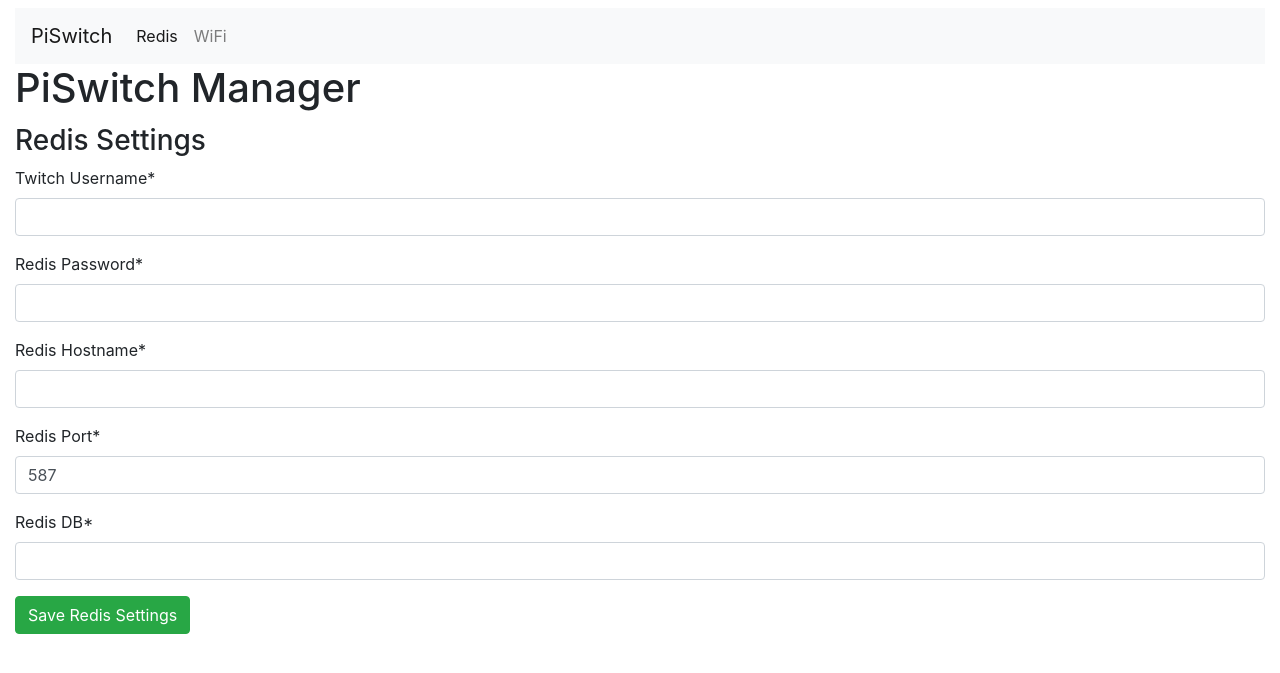
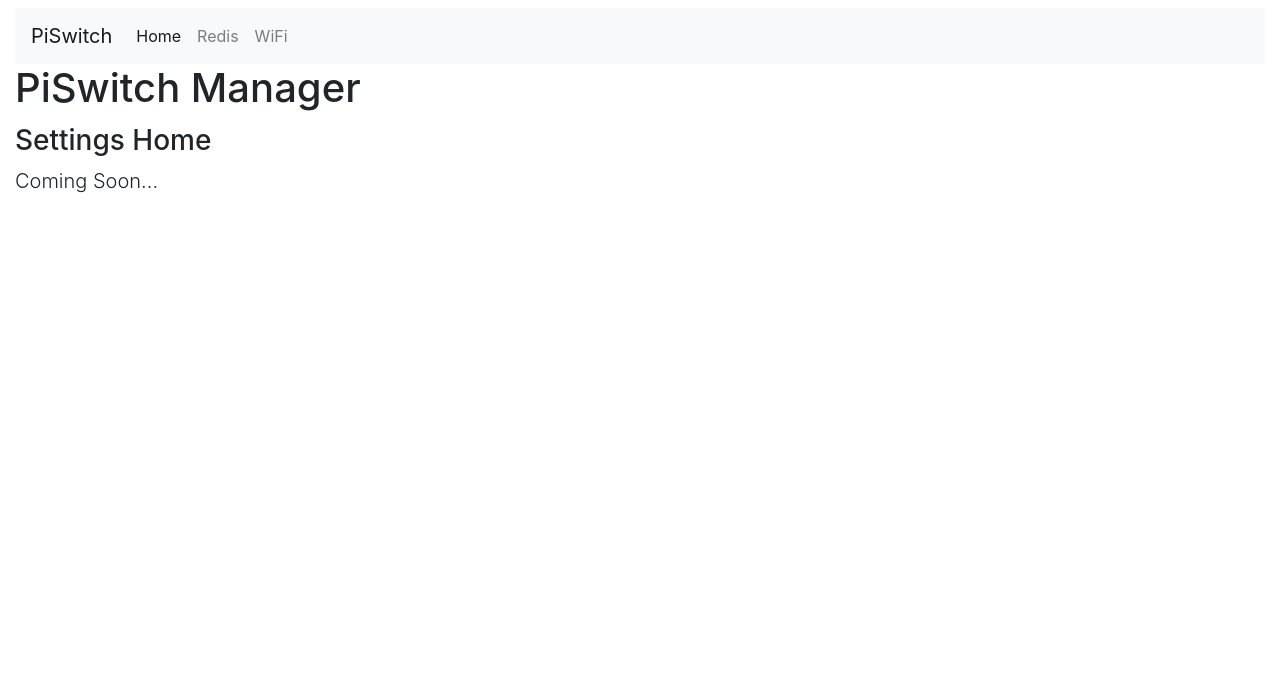
Before and after one commit to smashedr/piswitch-manager, a Django app: page / in a window 1280 px wide. Shown: the top 673 px of the page. Run offline with Django 3.2, Linux system fonts and the light colour scheme; some libraries are stand-ins or nearby versions.

Commit message:
Added index page

```diff
--- a/home/urls.py
+++ b/home/urls.py
@@ -5,7 +5,8 @@
 app_name = 'home'
 
 urlpatterns = [
-    path('', views.show_redis, name='redis'),
+    path('', views.show_home, name='index'),
+    path('redis/', views.show_redis, name='redis'),
     path('saveredis/', views.save_redis, name='saveredis'),
     path('wifi/', views.show_wifi, name='wifi'),
     path('savewifi/', views.save_wifi, name='savewifi'),
--- a/home/views.py
+++ b/home/views.py
@@ -10,8 +10,13 @@
 logger = logging.getLogger('app')
 
 
+def show_home(request):
+    #  View: /
+    return render(request, 'home.html')
+
+
 def show_redis(request):
-    #  View: /
+    #  View: /redis
     data = get_redis_settings(settings_file=settings.PISWITCH_SETTINGS)
     logger.debug(data)
     form = RedisSettings()
@@ -20,7 +25,7 @@
     form.fields['redis_host'].initial = data['REDIS_HOST']
     form.fields['redis_port'].initial = data['REDIS_PORT']
     form.fields['redis_db'].initial = data['REDIS_DB']
-    return render(request, 'home.html', {'data': data, 'form': form})
+    return render(request, 'redis.html', {'data': data, 'form': form})
 
 
 def save_redis(request):
--- a/templates/home.html
+++ b/templates/home.html
@@ -1,7 +1,6 @@
 {% extends "main.html" %}
-{% block title %}Redis Settings{% endblock %}
-{% block redis_active %}active{% endblock %}
-{% load crispy_forms_tags %}
+{% block title %}Home{% endblock %}
+{% block home_active %}active{% endblock %}
 
 {% block head %}{% endblock %}
 
@@ -9,12 +8,9 @@
     <div class="row mt-1">
         <div class="col">
 
-            <h3>Redis Settings</h3>
+            <h3>Settings Home</h3>
 
-            <form action="{% url 'home:saveredis' %}" method="post">
-                {{ form|crispy  }}
-                <button type="submit" class="btn btn-success">Save Redis Settings</button>
-            </form>
+            <p class="lead">Coming Soon...</p>
 
         </div>
     </div>
--- a/templates/main.html
+++ b/templates/main.html
@@ -27,7 +27,7 @@
 
     {% block menu %}
         <nav class="navbar navbar-expand-md navbar-light bg-light mt-2">
-            <a class="navbar-brand" href="{% url 'home:redis' %}">PiSwitch</a>
+            <a class="navbar-brand" href="{% url 'home:index' %}">PiSwitch</a>
             <button class="navbar-toggler" type="button" data-toggle="collapse" data-target="#navbar01"
                     aria-controls="navbar01" aria-expanded="false" aria-label="Toggle navigation">
                 <span class="navbar-toggler-icon"></span>
@@ -36,6 +36,9 @@
             <div class="collapse navbar-collapse" id="navbar01">
 
                 <ul class="navbar-nav mr-auto">
+                    <li class="nav-item {% block home_active %}{% endblock %}">
+                        <a class="nav-link" href="{% url 'home:index' %}">Home</a>
+                    </li>
                     <li class="nav-item {% block redis_active %}{% endblock %}">
                         <a class="nav-link" href="{% url 'home:redis' %}">Redis</a>
                     </li>
```
Also changed, not shown: templates/redis.html (added, +21 -0 lines).
